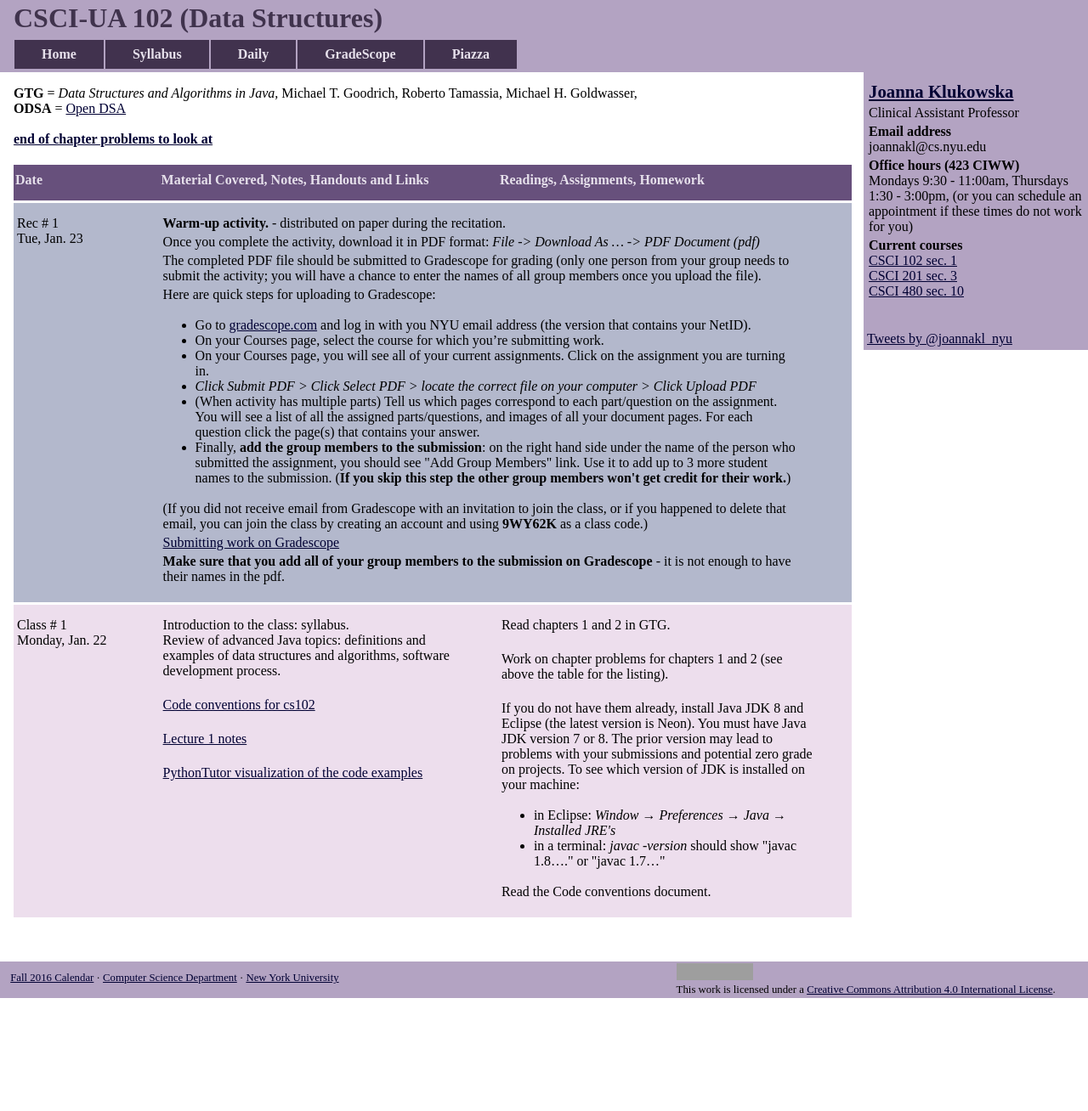
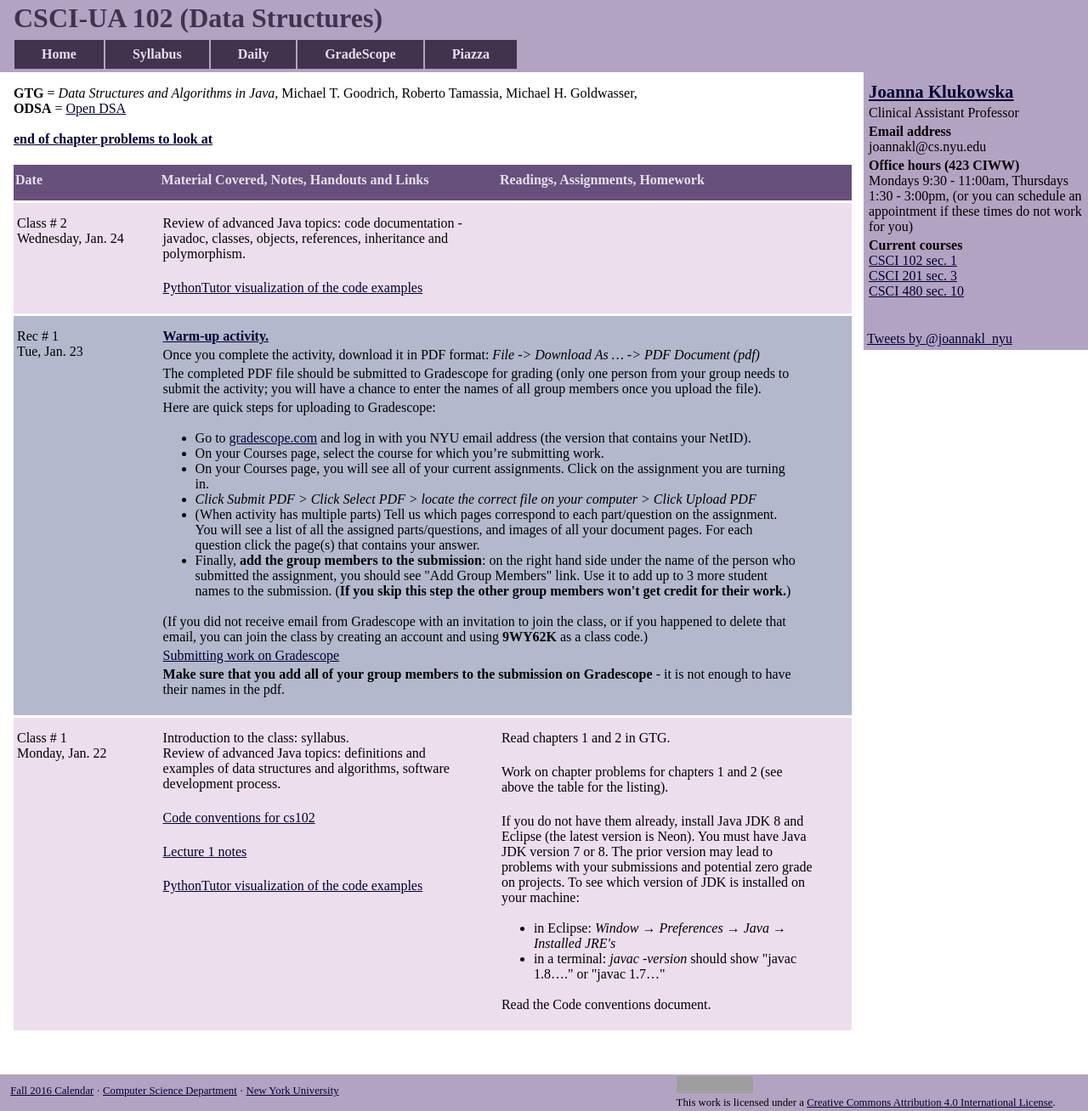
Before and after one commit to joannakl/cs102_s18, a Jekyll site: the page built from daily.html, in a window 1280 px wide. Shown: the whole page at 85% size. Built offline with Jekyll 4.4.1, drawn with Linux system fonts in a browser that asks for light colours; comment, search, counter and statistics services are not loaded; before the commit the page ends 1175 px from its top, so only the background shows below that; grey boxes are pictures that could not be loaded.

Commit message:
second class update

```diff
--- /dev/null
+++ b/_includes/daily/l02.markdown
@@ -0,0 +1,30 @@
+<div class="lecture1">
+
+<div class="column_date">
+<p markdown="block">
+
+Class # 2 <br>
+Wednesday, Jan. 24
+</p>
+</div>
+
+<div class="column_materials">
+<p markdown="block">
+
+Review of advanced Java topics: code documentation - javadoc, classes, objects, references,
+inheritance and polymorphism.   <br><br>
+
+[PythonTutor visualization of the code examples](https://goo.gl/acmPb1) <br>
+
+
+</p>
+</div>
+
+<div class="column_assign">
+<p markdown="block">
+
+
+</p>
+</div>
+
+</div>
--- a/_includes/daily/r1.markdown
+++ b/_includes/daily/r1.markdown
@@ -12,13 +12,14 @@ Tue, Jan. 23
 <div class="column_recitation">
 <p markdown="block">
 
+<!--
 __Warm-up activity.__ - distributed on paper during the recitation.
+-->
 
-<!--
 
 [__Warm-up activity.__](https://goo.gl/S7FYbq)
 
--->
+
 
 Once you complete the activity, download it in PDF format:
 _File -> Download As ... -> PDF Document (pdf)_
--- a/daily.html
+++ b/daily.html
@@ -4,6 +4,7 @@ title: Daily
 days:
     - "l01"
     - "r1"
+    - "l02"
 #    - "03"
 ---
 
```
